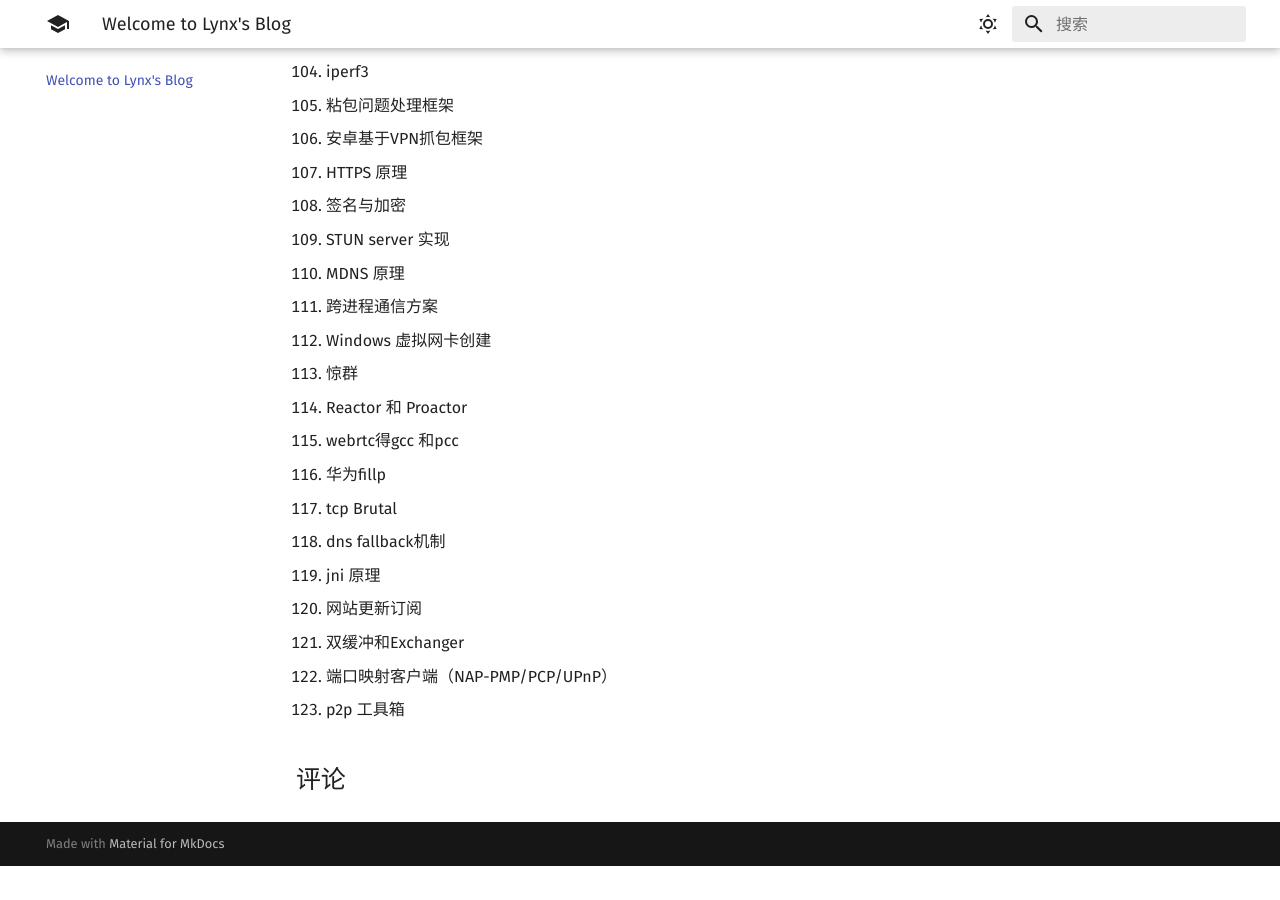
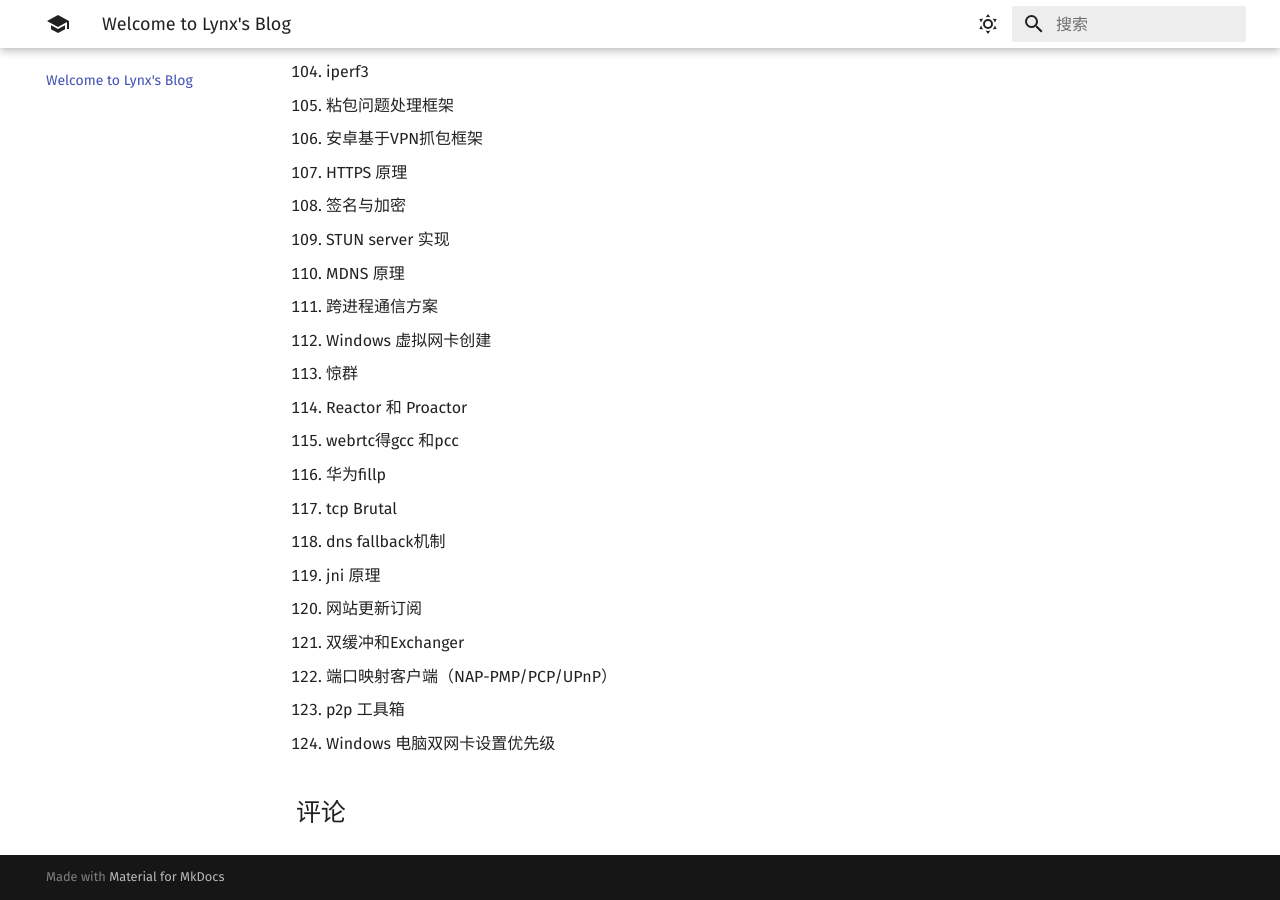
Before and after one commit to 1314liuwei/blog, an MkDocs documentation site: the page built from docs/index.md, in a window 1280 px wide and 900 px high, scrolled down 3697 px. Built offline with MkDocs 1.6.1 and Material for MkDocs 9.7.7, drawn with Linux system fonts in a browser that asks for light colours; comment, search, counter and statistics services are not loaded; before the commit the page ends 4563 px from its top, so only the background shows below that.

Commit message:
2024/01/26 周五

```diff
--- a/docs/index.md
+++ b/docs/index.md
@@ -125,3 +125,4 @@
 121. 双缓冲和Exchanger
 121. 端口映射客户端（NAP-PMP/PCP/UPnP）
 121. p2p 工具箱
+121. Windows 电脑双网卡设置优先级
```
